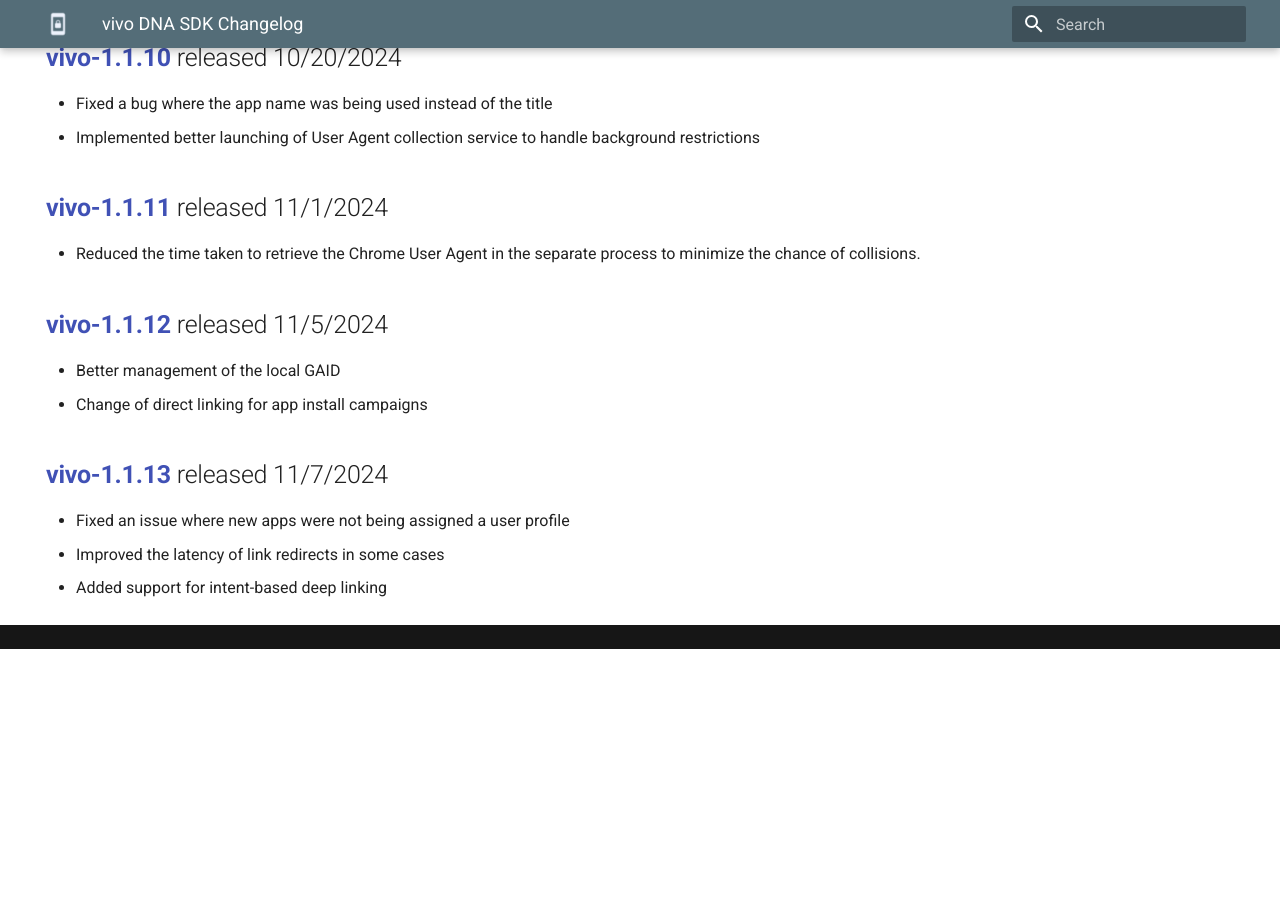
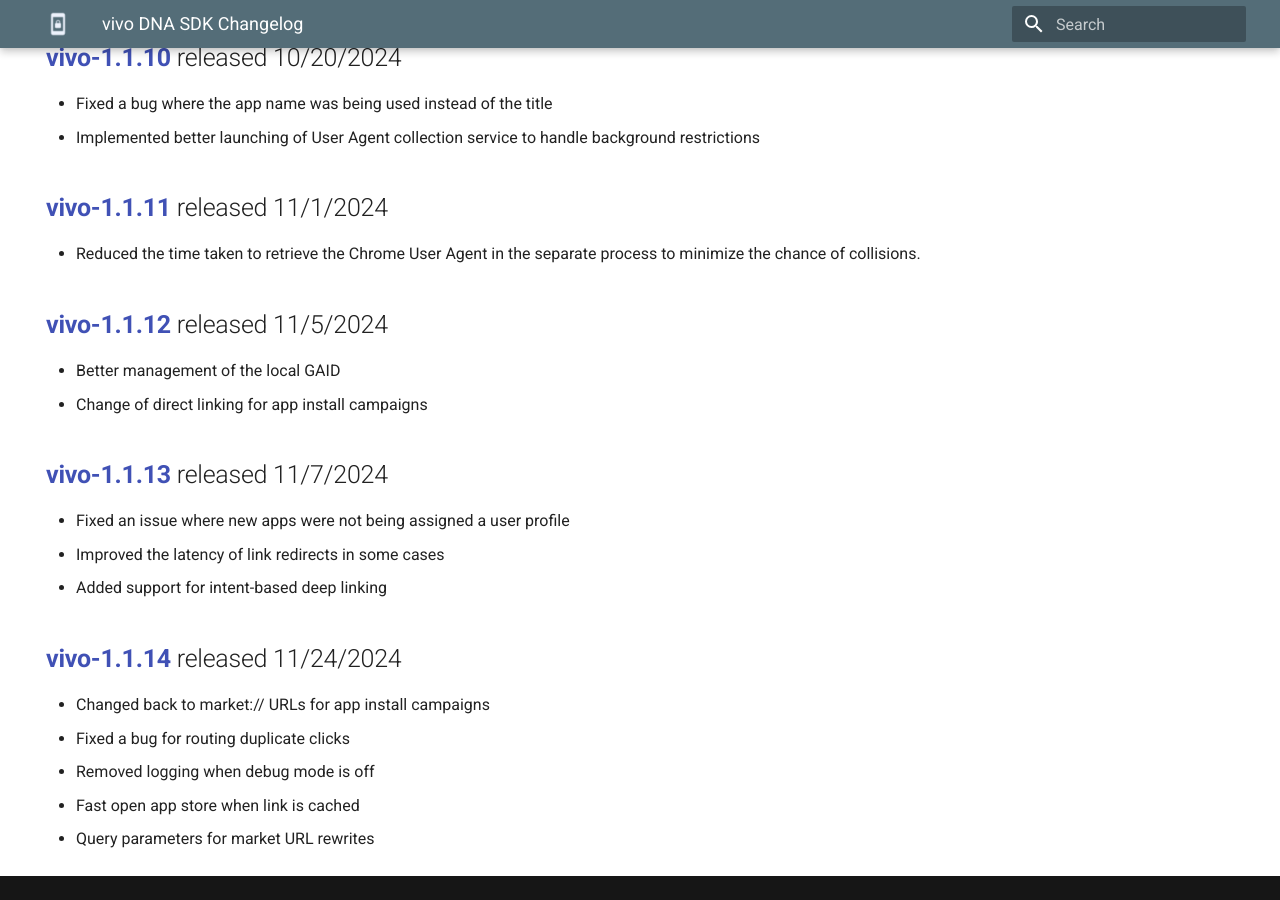
Before and after one commit to Device-Native/website, an MkDocs documentation site: the page built from docs/vivo-sdk-changelog.md, in a window 1280 px wide and 900 px high, scrolled down 1742 px. Built offline with MkDocs 1.6.1 and Material for MkDocs 9.7.7, drawn with Linux system fonts in a browser that asks for light colours; before the commit the page ends 2391 px from its top, so only the background shows below that.

Commit message:
release 1.1.14

```diff
--- a/docs/vivo-sdk-changelog.md
+++ b/docs/vivo-sdk-changelog.md
@@ -78,3 +78,11 @@
 - Fixed an issue where new apps were not being assigned a user profile
 - Improved the latency of link redirects in some cases
 - Added support for intent-based deep linking
+
+## [**vivo-1.1.14**](https://dna-hosting.s3.amazonaws.com/public/com.devicenative.dna-vivo-v1.1.14.aar) released 11/24/2024
+
+- Changed back to market:// URLs for app install campaigns
+- Fixed a bug for routing duplicate clicks
+- Removed logging when debug mode is off
+- Fast open app store when link is cached
+- Query parameters for market URL rewrites
```
Also changed, not shown: docs/vivo-app-drawer.md (+4 -4 lines), docs/vivo-global-search.md (+4 -4 lines).
